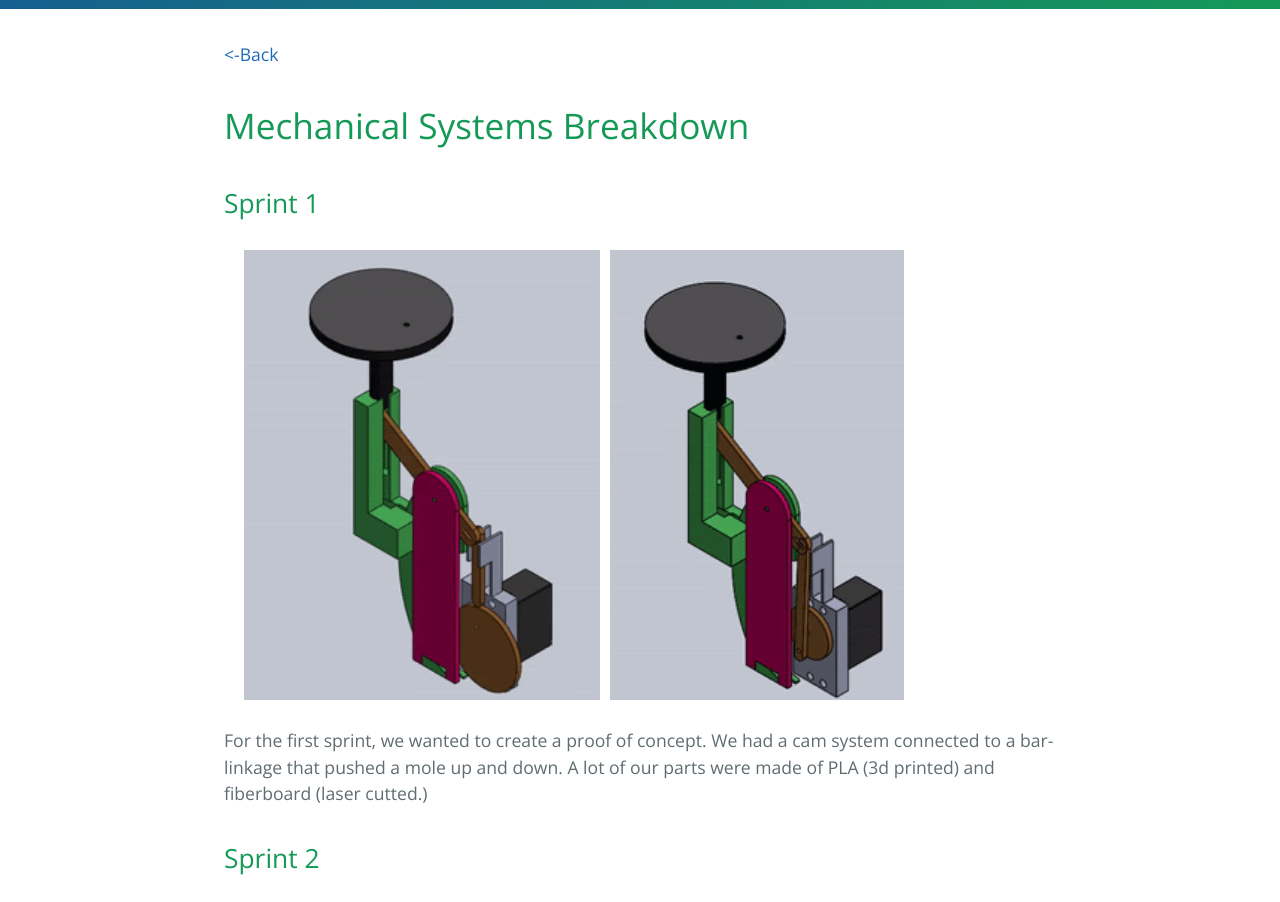
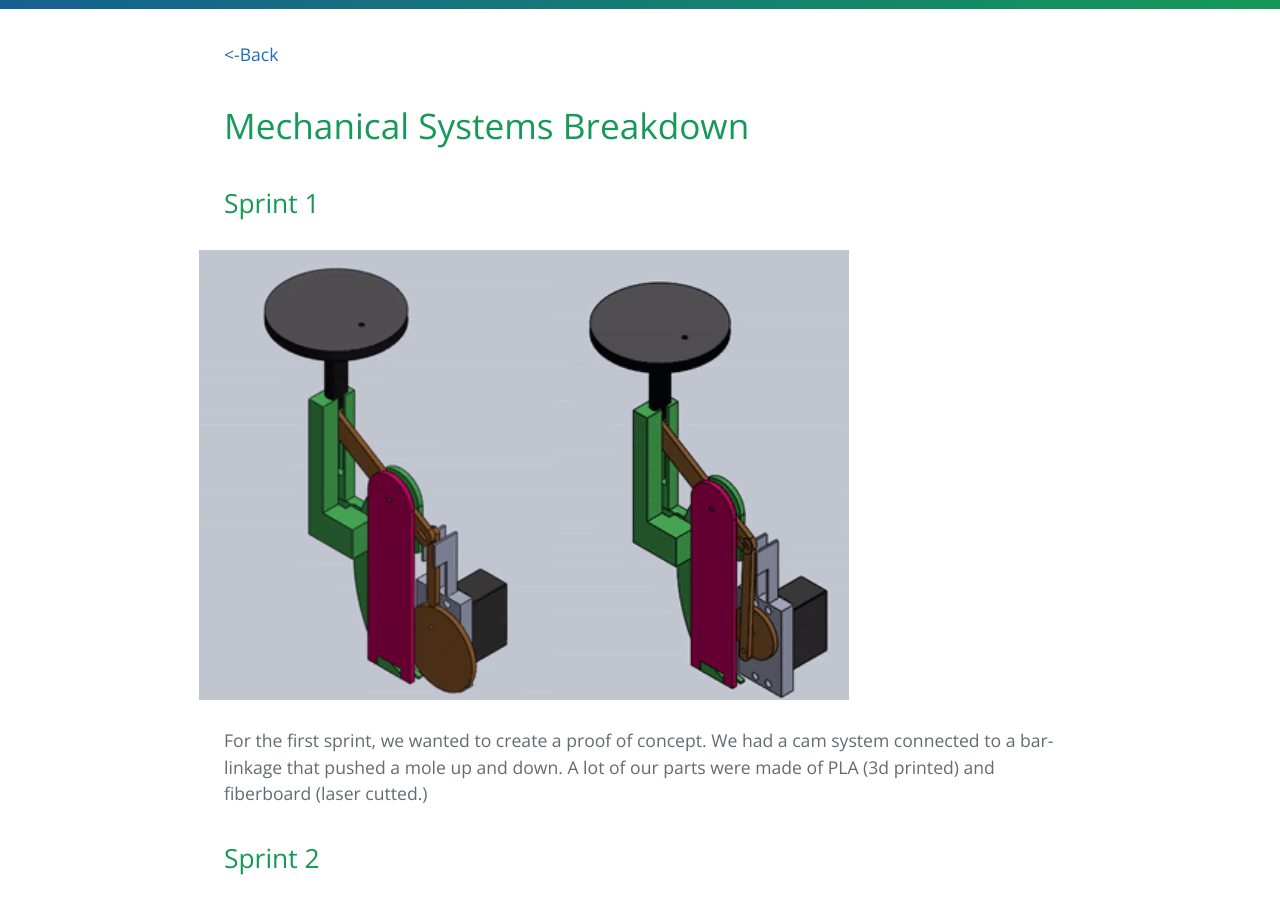
Before and after one commit to iamtheyammer/pie-whack-a-mole, a Jekyll site: the page built from mechanical.md, in a window 1280 px wide. Shown: the part 327-1229 px from the top of the page. Built offline with Jekyll 4.4.1, drawn with Linux system fonts in a browser that asks for light colours; grey boxes are pictures that could not be loaded.

Commit message:
resized div max width

```diff
--- a/mechanical.md
+++ b/mechanical.md
@@ -9,7 +9,7 @@ filename: mechanical.md
 
 ## Sprint 1
 
-<div style="display:flex;flex-direction:row;justify-content:space-evenly;padding:10px;max-width:700px">
+<div style="display:flex;flex-direction:row;justify-content:center;padding:10px;max-width:600px">
 <img src="website-images/mechanical/sprint_1-1.gif" width =auto height = "450px" padding = "5px">
 <img src="website-images/mechanical/sprint_1-2.gif" width =auto height = "450px" padding = "5px">
 </div>
@@ -18,7 +18,7 @@ For the first sprint, we wanted to create a proof of concept. We had a cam syste
 
 ## Sprint 2
 
-<div style="display:flex;flex-direction:row;justify-content:space-evenly;padding:10px;max-width:700px">
+<div style="display:flex;flex-direction:row;justify-content:center;padding:10px;max-width:600px">
 <img src="website-images/mechanical/sprint_2-1.gif" width =auto height = "450px" padding = "5px">
 <img src="website-images/mechanical/sprint_2-2.gif" width =auto height = "450px" padding = "5px">
 </div>
@@ -27,7 +27,7 @@ For Sprint 2, we were able to hook up one pneumatic piston to allow one mole to
 
 ## Sprint 3
 
-<div style="display:flex;flex-direction:row;justify-content:space-evenly;padding:10px;max-width:700px">
+<div style="display:flex;flex-direction:row;justify-content:center;padding:10px;max-width:600px">
 <img src="website-images/mechanical/sprint_3-1.JPG" width =auto height = "450px" padding = "5px">
 <img src="website-images/mechanical/sprint_3-2.gif" width =auto height = "450px" padding = "5px">
 </div>
@@ -36,7 +36,7 @@ For Sprint 3, we did make quite a jump in scale. We were able to get three moles
 
 ## Final Sprint
 
-<div style="display:flex;flex-direction:row;justify-content:space-evenly;padding:10px;max-width:700px">
+<div style="display:flex;flex-direction:row;justify-content:center;padding:10px;max-width:600px">
 <img src="website-images/mechanical/final-1.jpg" width =auto height = "450px" padding = "5px">
 <img src="website-images/mechanical/final-2.jpg" width =auto height = "450px" padding = "5px">
 </div>
```
